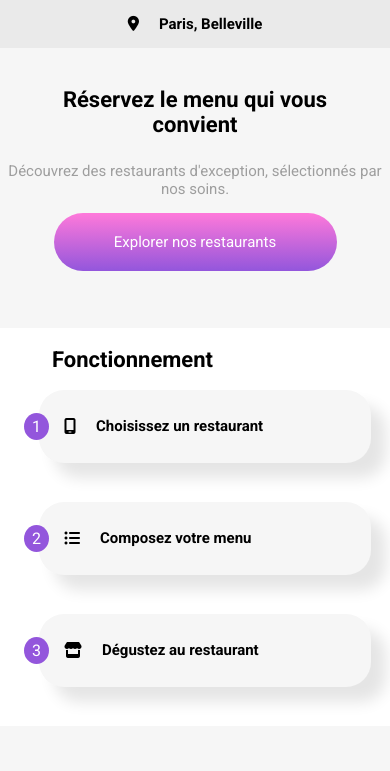
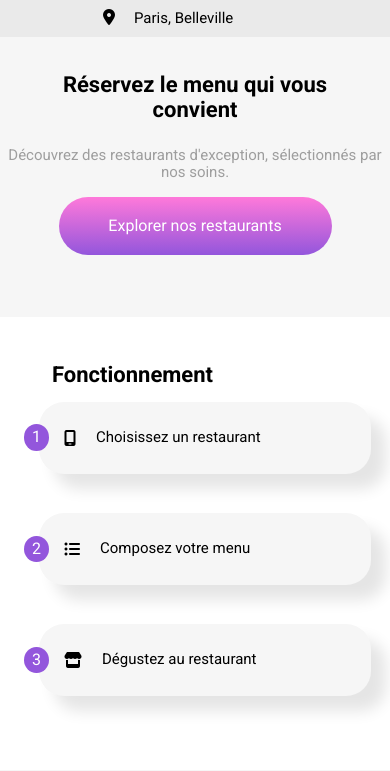
Before and after one commit to alexjure/Dynamisez-une-page-web-avec-des-animations-CSS, a website: page index.html in a window 390 px wide. Shown: the part 51-822 px from the top of the page. Drawn offline with nearby package versions, Linux system fonts and the light colour scheme; a web font is replaced by a local one.

Commit message:
Page home mobile terminer

```diff
--- a/index.html
+++ b/index.html
@@ -7,6 +7,7 @@
         <link rel="preconnect" href="https://fonts.gstatic.com" crossorigin>
         <link href="https://fonts.googleapis.com/css2?family=Roboto:wght@100;400;700&family=Shrikhand&display=swap" rel="stylesheet">
         <link rel="stylesheet" href="https://cdnjs.cloudflare.com/ajax/libs/font-awesome/6.2.0/css/all.min.css" integrity="sha512-xh6O/CkQoPOWDdYTDqeRdPCVd1SpvCA9XXcUnZS2FmJNp1coAFzvtCN9BmamE+4aHK8yyUHUSCcJHgXloTyT2A==" crossorigin="anonymous" referrerpolicy="no-referrer" />
+        <link rel="stylesheet" href="https://cdnjs.cloudflare.com/ajax/libs/normalize/8.0.1/normalize.min.css" integrity="sha512-NhSC1YmyruXifcj/KFRWoC561YpHpc5Jtzgvbuzx5VozKpWvQ+4nXhPdFgmx8xqexRcpAglTj9sIBWINXa8x5w==" crossorigin="anonymous" referrerpolicy="no-referrer" />
         <link rel="stylesheet" href="public/css/style.css">
         <title>Ohmyfood</title>
     </head>
@@ -21,7 +22,10 @@
             <!--Localisation-->
             <section id="sectionLocalisation">
                 <div class="localisation">
-                    <p><i class="fa-solid fa-location-dot"></i>Paris, Belleville</p>
+                <form>
+                    <label for="rechercher"><i class="fa-solid fa-location-dot"></i></label>
+                    <input type="search" name="rechercher" id="localisation" placeholder="Paris, Belleville">
+                </form>
                 </div>
             </section>
             <!--Présentation-->
@@ -30,9 +34,9 @@
                     <h1>Réservez le menu qui vous convient</h1>
                     <p>Découvrez des restaurants d'exception, sélectionnés par nos soins.</p>
                 </div>
-                <div class="presentationExplorations">
-                    <p>Explorer nos restaurants</p>
-                </div>
+                <button class="btn">
+                    Explorer nos restaurants
+                </button>
             </section>
             <!--Fonctionnement-->
             <section id="sectionFonctionnement">
--- a/sass/Base/_base.scss
+++ b/sass/Base/_base.scss
@@ -8,10 +8,12 @@ body{
 
 h1{
     font-size: 22px;
+
 }
 
 h2{
     font-size: 15px ;
+    font-weight: 400;
 }
 
 p{
--- /dev/null
+++ b/sass/Base/_mixin.scss
@@ -0,0 +1,5 @@
+@mixin tablette {
+    @media (min-width: $breakpoint-tablette) {
+        @content;
+    }
+}
--- a/sass/Components/_button.scss
+++ b/sass/Components/_button.scss
@@ -0,0 +1,16 @@
+.btn{
+    display: flex;
+    justify-content: center;
+    text-align: center;
+    width: 70%;
+    border: none;
+    border-radius: 100px;
+    color: white;
+    background: linear-gradient($secondary-color, $primary-color);
+    padding: 20px 0 20px 0;
+
+    @include tablette{
+        width: 30%;
+    }
+
+}
--- a/sass/Layout/_page-home.scss
+++ b/sass/Layout/_page-home.scss
@@ -4,14 +4,25 @@
     background-color: #eaeaea;
     border-top: 2px solid #c3c3c3;
 
+
         .localisation{
             display: flex;
             justify-content: center;
             align-items: center;
-            font-weight: 700;
+            width: 100%;
+            margin-left: 15px;
 
-            i{
-                padding-right: 20px;
+            form{
+                input{
+                    border: none;
+                    background-color: #eaeaea;
+                    padding: 4px 0px 4px 15px;
+                    margin: 5px 0 5px 0;
+                }
+                ::placeholder{
+                    color: #000000;
+                    font-size: 15px;
+                }
             }
         }
 }
@@ -26,12 +37,20 @@
     padding-top: 20px;
     padding-bottom: 30px;
 
+    @include tablette{
+        height: 200px;
+    }
+
 
     .presentation{
 
         display: flex;
         flex-direction: column;
         align-items: center;
+
+        @include tablette{
+            width: 40%;
+        }
 
         h1{
             width: 70%;
@@ -40,26 +59,21 @@
             font-weight: 700;
             text-align: center;
             margin-bottom: 10px;
+
+            @include tablette{
+                width: 100%;
+                margin-bottom: 0;
+            }
         }
         p{
             text-align: center;
             color: #9E9E9E;
 
         }
+
+
     }
 
-
-    .presentationExplorations{
-        display: flex;
-        justify-content: center;
-        text-align: center;
-        width: 70%;
-        border-radius: 100px;
-        color: white;
-        background: linear-gradient($secondary-color, $primary-color);
-        padding: 5px;
-
-    }
 }
 
 #sectionFonctionnement{
@@ -69,10 +83,23 @@
     align-items: center;
     flex-direction: column;
     width: 100%;
+    padding: 30px 0 35px 0;
 
+
+    @include tablette{
+        flex-direction: row;
+        flex-wrap: wrap;
+        justify-content: space-around;
+    }
 
     h1{
        margin-left: -125px;
+
+       @include tablette{
+        margin: 15px 0 15px 0;
+        width: 100%;
+        text-align: center;
+       }
     }
 
     .fonctionnement{
@@ -86,11 +113,23 @@
         box-shadow: 15px 15px 15px #e5e5e5;
         background-color: #f6f6f6;
 
+        @include tablette{
+            margin: 0;
+            width: 25%;
+            height: 100px;
+            align-items: center;
+
+        }
 
         .numero{
             display: flex;
             justify-content: flex-start;
             align-items: center;
+
+            @include tablette {
+                position: relative;
+                top: -65%; left: 50%;
+            }
         }
 
         span{
@@ -103,6 +142,8 @@
             border-radius: 50%;
             padding: 4px 8px 4px 8px;
             color: white;
+
+
         }
 
         .icone{
@@ -110,9 +151,20 @@
             justify-content: flex-start;
             align-items: center;
             padding-right: 20px;
+
+            @include tablette{
+                padding: 0;
+            }
+
         }
 
+        h2{
+            @include tablette{
+                padding-left: 0px;
+                margin: 0px;
 
+            }
+        }
 
         &:hover{
             background-color: #f5edff;
@@ -178,11 +230,12 @@
         h2{
             padding: 15px 0 0 10px;
             margin: 0;
+            font-weight: bold;
         }
 
         p{
 
-            padding: 5px 0 10px 10px;
+            padding: 5px 0 15px 10px;
             margin: 0;
 
         }
@@ -192,6 +245,7 @@
             position: absolute;
             font-size: 25px;
             top: 77%; left: 85%;
+
         }
 
         .nouveau{
--- a/sass/Utils/_variables.scss
+++ b/sass/Utils/_variables.scss
@@ -3,3 +3,4 @@ $secondary-color: #FF79DA;
 $tertiary-color: #99E2D0;
 $primary-font: Roboto, Arial, sans-serif;
 $secondary-font: Shrikhand, Arial, sans-serif;
+$breakpoint-tablette: 768px;
--- a/sass/main.scss
+++ b/sass/main.scss
@@ -1,7 +1,8 @@
 // Uniquement des imports
 @import "./Utils/variables";
+@import "./Base/mixin";
 @import "./Base/base";
 @import "./Base/header";
-@import "Components/button";
+@import "./Components/button";
 @import "./Base/footer";
-@import "./Layout/page-home"
+@import "./Layout/page-home";
```
Also changed, not shown: public/css/style.css, 1 other file.
